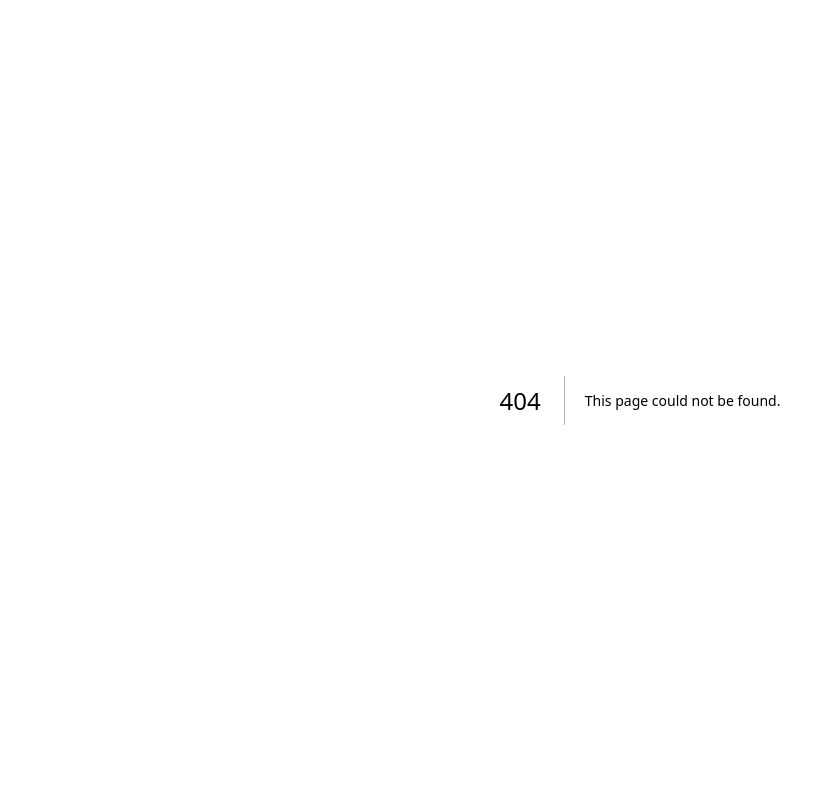
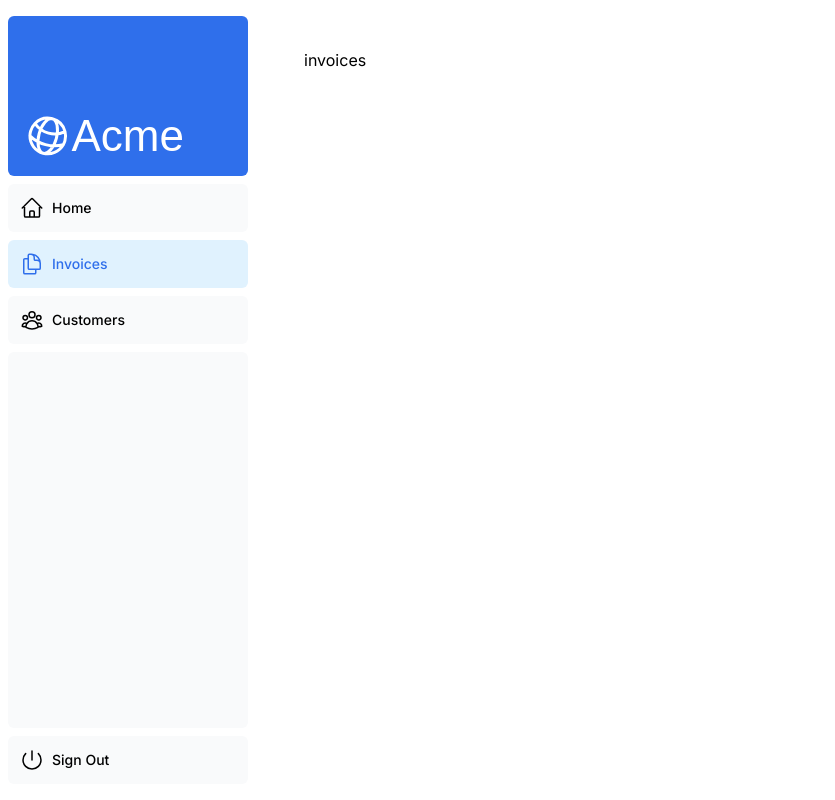
Before and after one commit to Kontenty/vercel-nextjs-dashboard, a Next.js app: page /dashboard/invoices in a window 1280 px wide. Before the commit this address had no page. Shown: the whole page, without its empty margins (0-835 px from the left). Built offline with nearby package versions, Linux system fonts and the light colour scheme; a web font is replaced by a local one.

Commit message:
add dashboard pages and navigation

```diff
--- /dev/null
+++ b/app/dashboard/customers/page.tsx
@@ -0,0 +1,5 @@
+const CustomersPage = () => {
+  return <p>customers</p>;
+};
+
+export default CustomersPage;
--- /dev/null
+++ b/app/dashboard/invoices/page.tsx
@@ -0,0 +1,5 @@
+const InvoicesPage = () => {
+  return <p>invoices</p>;
+};
+
+export default InvoicesPage;
--- /dev/null
+++ b/app/dashboard/layout.tsx
@@ -0,0 +1,14 @@
+import SideNav from "@/app/ui/dashboard/sidenav";
+
+export default function Layout({
+  children,
+}: Readonly<{ children: React.ReactNode }>) {
+  return (
+    <div className="flex h-screen flex-col md:flex-row md:overflow-hidden">
+      <div className="w-full flex-none md:w-64">
+        <SideNav />
+      </div>
+      <div className="flex-grow p-6 md:overflow-y-auto md:p-12">{children}</div>
+    </div>
+  );
+}
--- /dev/null
+++ b/app/dashboard/page.tsx
@@ -0,0 +1,5 @@
+const DashboardPage = () => {
+  return <p>hi</p>;
+};
+
+export default DashboardPage;
--- a/app/page.tsx
+++ b/app/page.tsx
@@ -3,6 +3,7 @@
 import { ArrowRightIcon } from "@heroicons/react/24/outline";
 import Link from "next/link";
 import { lusitana } from "@/app/ui/fonts";
+import Image from "next/image";
 
 export default function Page() {
   return (
@@ -31,7 +32,20 @@
           </Link>
         </div>
         <div className="flex items-center justify-center p-6 md:w-3/5 md:px-28 md:py-12">
-          {/* Add Hero Images Here */}
+          <Image
+            src="/hero-desktop.png"
+            width={560}
+            height={620}
+            className="block md:hidden"
+            alt="Screenshots of the dashboard project showing desktop version"
+          />
+          <Image
+            src="/hero-desktop.png"
+            width={1000}
+            height={760}
+            className="hidden md:block"
+            alt="Screenshots of the dashboard project showing mobile version"
+          />
         </div>
       </div>
     </main>
--- a/app/ui/dashboard/nav-links.tsx
+++ b/app/ui/dashboard/nav-links.tsx
@@ -1,35 +1,46 @@
+"use client";
+
 import {
   UserGroupIcon,
   HomeIcon,
   DocumentDuplicateIcon,
-} from '@heroicons/react/24/outline';
+} from "@heroicons/react/24/outline";
+import clsx from "clsx";
+import Link from "next/link";
+import { usePathname } from "next/navigation";
 
 // Map of links to display in the side navigation.
 // Depending on the size of the application, this would be stored in a database.
 const links = [
-  { name: 'Home', href: '/dashboard', icon: HomeIcon },
+  { name: "Home", href: "/dashboard", icon: HomeIcon },
   {
-    name: 'Invoices',
-    href: '/dashboard/invoices',
+    name: "Invoices",
+    href: "/dashboard/invoices",
     icon: DocumentDuplicateIcon,
   },
-  { name: 'Customers', href: '/dashboard/customers', icon: UserGroupIcon },
+  { name: "Customers", href: "/dashboard/customers", icon: UserGroupIcon },
 ];
 
 export default function NavLinks() {
+  const pathname = usePathname();
   return (
     <>
       {links.map((link) => {
         const LinkIcon = link.icon;
         return (
-          <a
+          <Link
             key={link.name}
             href={link.href}
-            className="flex h-[48px] grow items-center justify-center gap-2 rounded-md bg-gray-50 p-3 text-sm font-medium hover:bg-sky-100 hover:text-blue-600 md:flex-none md:justify-start md:p-2 md:px-3"
+            className={clsx(
+              "flex h-[48px] grow items-center justify-center gap-2 rounded-md bg-gray-50 p-3 text-sm font-medium hover:bg-sky-100 hover:text-blue-600 md:flex-none md:justify-start md:p-2 md:px-3",
+              {
+                "bg-sky-100 text-blue-600": pathname === link.href,
+              }
+            )}
           >
             <LinkIcon className="w-6" />
             <p className="hidden md:block">{link.name}</p>
-          </a>
+          </Link>
         );
       })}
     </>
```
